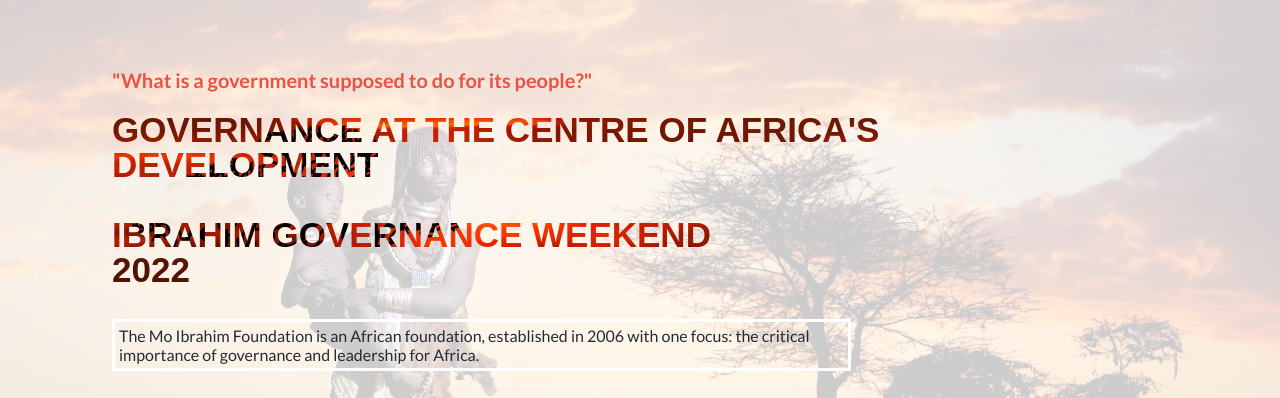
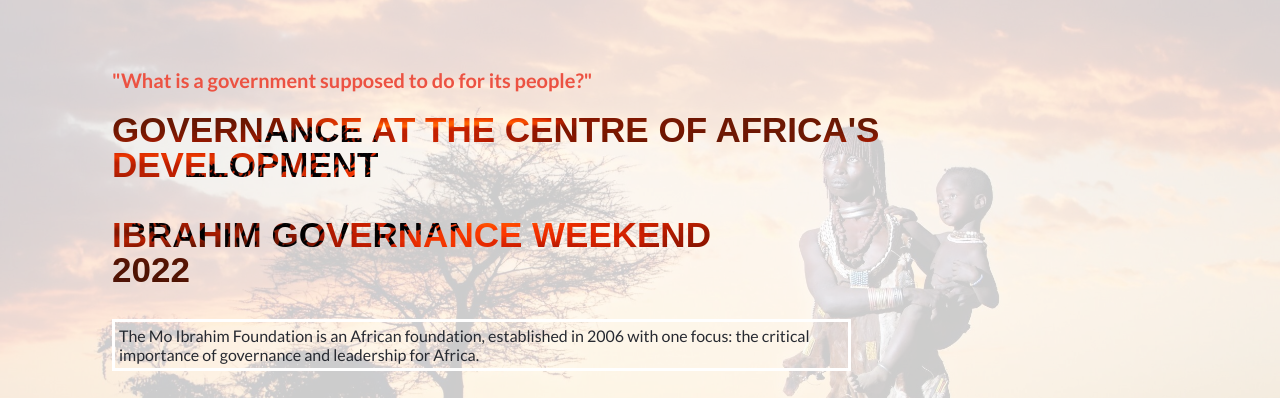
Before and after one commit to Mugiira-Kim/CAPSTONE-ONE-, a plain HTML site: page index.html in a window 1280 px wide. Shown: the part 145-543 px from the top of the page. Drawn offline with Linux system fonts and the light colour scheme; a web font is replaced by a local one.

Commit message:
Modify README and html docs

```diff
--- a/styles.css
+++ b/styles.css
@@ -104,7 +104,7 @@
 }
 
 .title {
-  background-image: url(images/africa.jpg);
+  background-image: url(images/rotateafrica.jpg);
   background-repeat: no-repeat;
   background-position: center;
   background-size: cover;
```
Also changed, not shown: README.md, images/rotateafrica.jpg (added).
